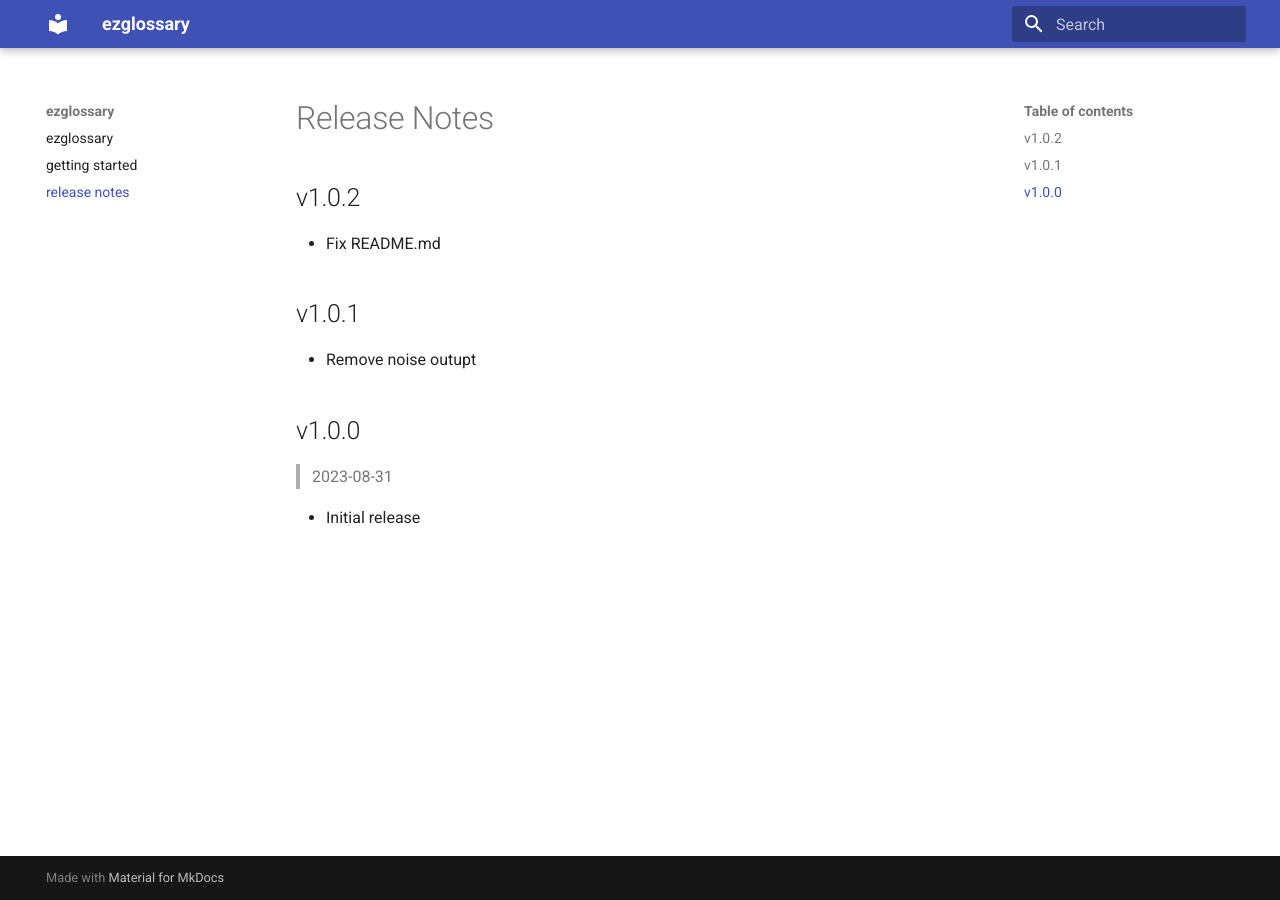
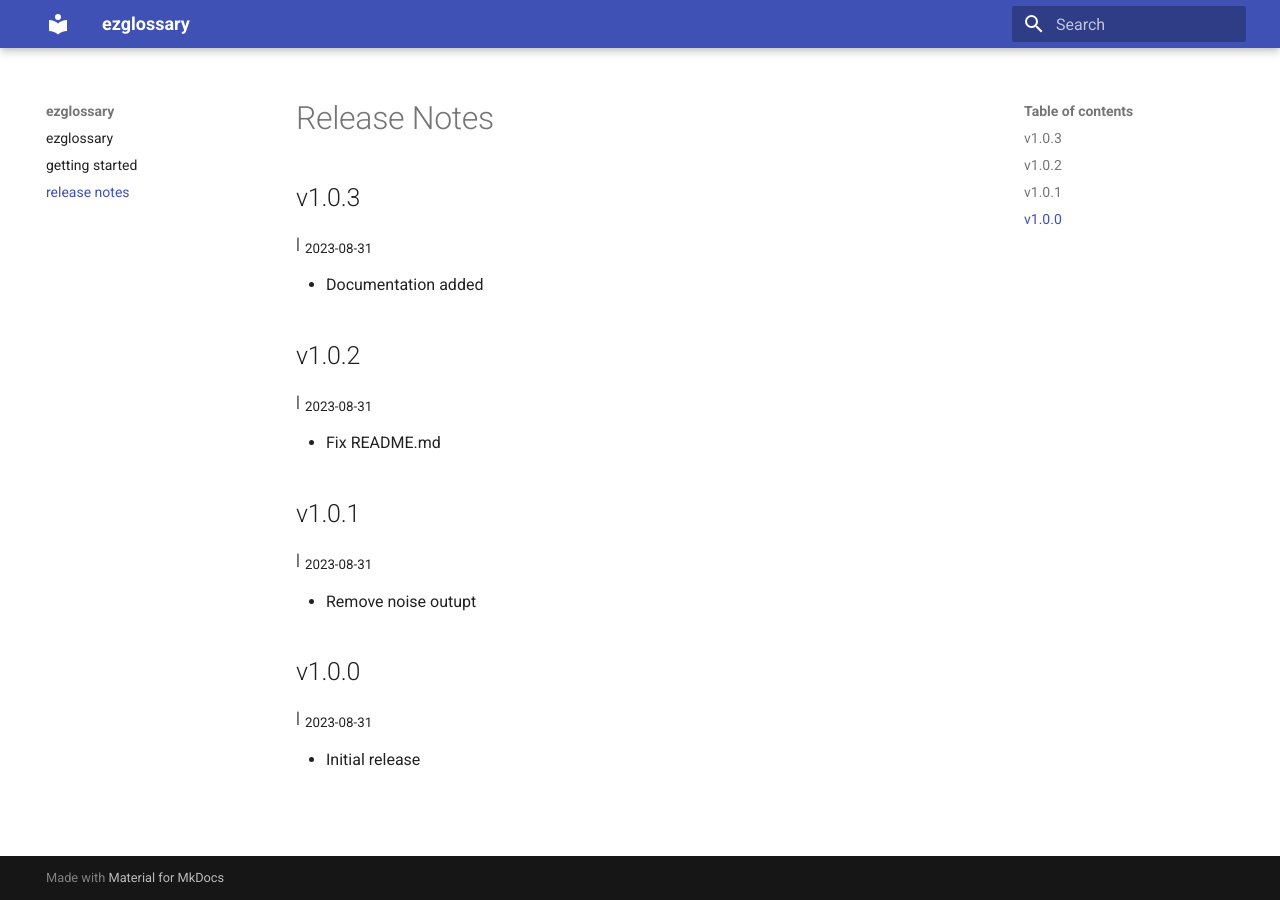
Before and after one commit to realtimeprojects/mkdocs-ezglossary, an MkDocs documentation site: the page built from docs/releases.md, in a window 1280 px wide. Built offline with MkDocs 1.6.1 and Material for MkDocs 9.7.7, drawn with Linux system fonts in a browser that asks for light colours.

Commit message:
Add documentation.

```diff
--- a/docs/releases.md
+++ b/docs/releases.md
@@ -1,14 +1,21 @@
 # Release Notes
 
+## v1.0.3
+| ~2023-08-31~
+
+-   Documentation added
+
 ## v1.0.2
+| ~2023-08-31~
 
 -   Fix README.md
 
 ## v1.0.1
+| ~2023-08-31~
 
 -   Remove noise outupt
 
 ## v1.0.0
-> 2023-08-31
+| ~2023-08-31~
 
 -   Initial release
--- a/mkdocs.yml
+++ b/mkdocs.yml
@@ -20,6 +20,7 @@ markdown_extensions:
   - attr_list
   - def_list
   - tables
+  - pymdownx.tilde
   - pymdownx.highlight:
       anchor_linenums: true
       line_spans: __span
--- a/pyproject.toml
+++ b/pyproject.toml
@@ -1,6 +1,6 @@
 [project]
 name = "mkdocs-ezglossary-plugin"
-version = "1.0.2"
+version = "1.0.3"
 description="mkdocs plugin for glossaries"
 authors = [
     { name="Claudio Klingler", email="ck@realtime-projects.com"}
@@ -28,6 +28,7 @@ build-backend = "setuptools.build_meta"
 [project.urls]
 "Homepage" = "https://github.com/realtimeprojects/mkdocs-ezglossary"
 "Bug Tracker" = "https://github.com/realtimeprojects/mkdocs-ezglossary/issues"
+"Documentation" = "https://realtimeprojects.github.io/mkdocs-ezglossary"
 
 [project.entry-points."mkdocs.plugins"]
 ezglossary = "mkdocs_ezglossary_plugin.plugin:GlossaryPlugin"
```
